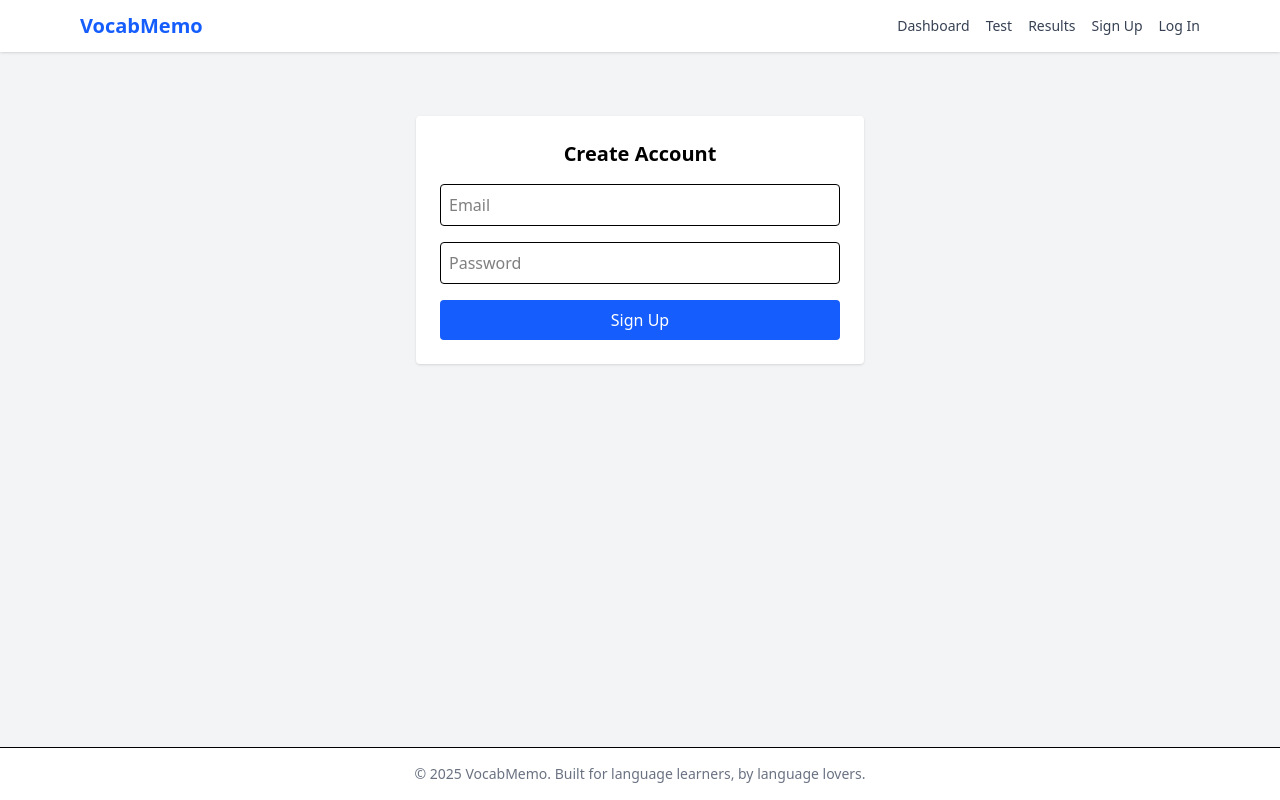
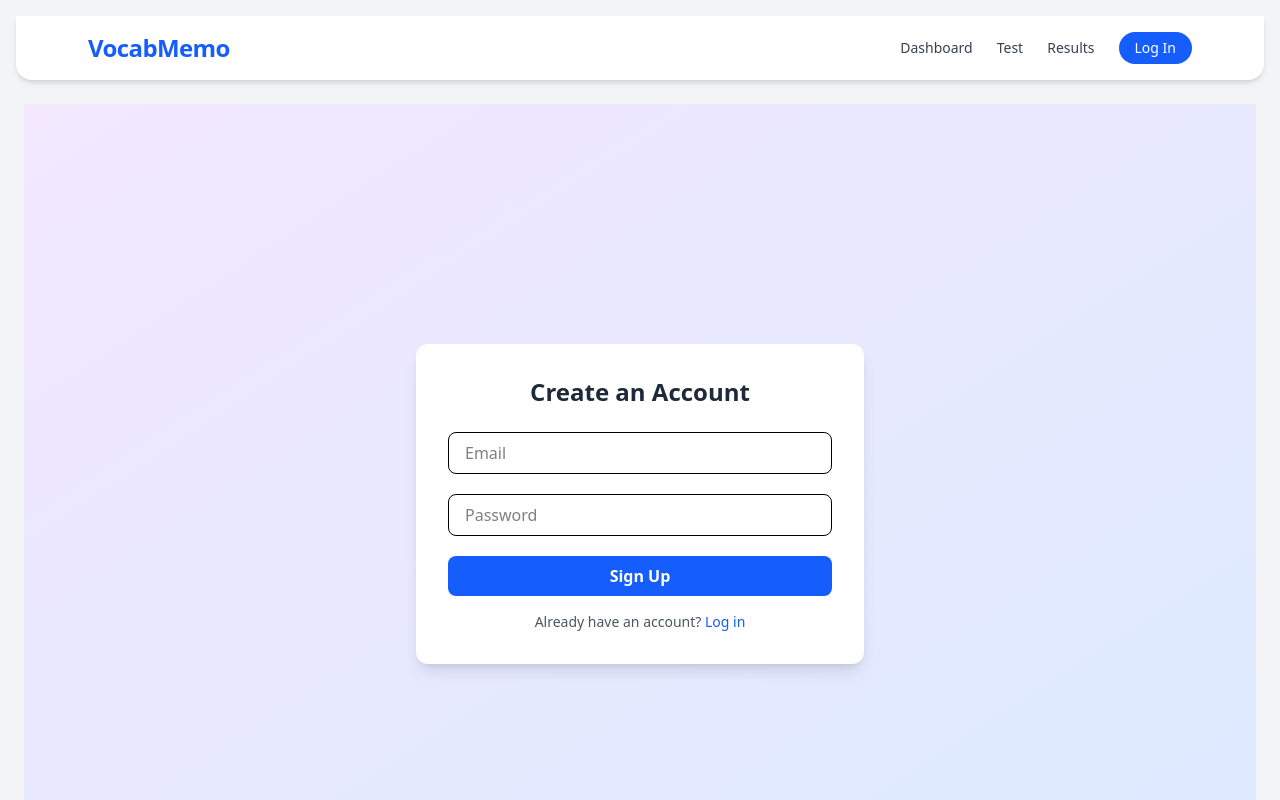
Before and after one commit to Nahom-ketsela/vocabulary-memo, a React (Vite) app in the folder vocab-memo-app/: page /signup in a window 1280 px wide. Shown: the top 800 px of the page. Built offline with nearby package versions, Linux system fonts and the light colour scheme; no server answers.

Commit message:
ui improvment fixes.

```diff
--- a/vocab-memo-app/src/components/Navbar.jsx
+++ b/vocab-memo-app/src/components/Navbar.jsx
@@ -7,42 +7,43 @@ import { auth } from '../firebase';
 export default function Navbar() {
     const { user } = useAuth();
     const navigate = useNavigate();
-    console.log('Navbar is rendering...');
-    console.log('User:', user);
-
 
     const handleLogout = async () => {
         await signOut(auth);
-        navigate('/'); // redirect after logout
+        navigate('/');
     };
 
     return (
-        <nav className="bg-white shadow">
-            <div className="max-w-6xl mx-auto px-4 py-3 flex justify-between items-center">
-                <Link to="/" className="text-xl font-bold text-blue-600">
+        <nav className="bg-white shadow-md rounded-b-2xl mx-4 mt-4">
+            <div className="max-w-6xl mx-auto px-6 py-4 flex justify-between items-center">
+                <Link to="/" className="text-2xl font-semibold text-blue-600 tracking-tight hover:opacity-90 transition">
                     VocabMemo
                 </Link>
 
-                <div className="space-x-4 text-sm text-gray-700 flex items-center">
-                    <Link to="/app" className="hover:text-blue-600">Dashboard</Link>
-                    <Link to="/test" className="hover:text-blue-600">Test</Link>
-                    <Link to="/results" className="hover:text-blue-600">Results</Link>
+                <div className="flex items-center space-x-6 text-sm font-medium text-gray-700">
+                    <Link to="/app" className="hover:text-blue-600 transition">Dashboard</Link>
+                    <Link to="/test" className="hover:text-blue-600 transition">Test</Link>
+                    <Link to="/results" className="hover:text-blue-600 transition">Results</Link>
 
                     {user ? (
                         <>
-                            <span className="text-gray-600 hidden sm:inline">Hello, {user.email.split('@')[0]}</span>
+                            <span className="text-gray-600 hidden sm:inline">
+                                Hello, <span className="font-semibold">{user.email.split('@')[0]}</span>
+                            </span>
                             <button
                                 onClick={handleLogout}
-                                className="text-red-500 hover:underline"
+                                className="bg-red-100 text-red-600 px-3 py-1 rounded-full hover:bg-red-200 transition"
                             >
                                 Logout
                             </button>
                         </>
                     ) : (
-                        <>
-                            <Link to="/signup" className="hover:text-blue-600">Sign Up</Link>
-                            <Link to="/login" className="hover:text-blue-600">Log In</Link>
-                        </>
+                        <Link
+                            to="/login"
+                            className="bg-blue-600 text-white px-4 py-1.5 rounded-full hover:bg-blue-700 transition"
+                        >
+                            Log In
+                        </Link>
                     )}
                 </div>
             </div>
--- a/vocab-memo-app/src/pages/Landing.jsx
+++ b/vocab-memo-app/src/pages/Landing.jsx
@@ -3,16 +3,41 @@ import { Link } from 'react-router-dom';
 
 export default function Landing() {
     return (
-        <div className="min-h-screen bg-gradient-to-br from-blue-100 to-purple-100 flex flex-col justify-between">
-            <div className="max-w-4xl mx-auto p-8 text-center">
-                <h1 className="text-4xl font-bold text-gray-800 mb-4">Welcome to VocabMemo</h1>
-                <p className="text-lg text-gray-600 mb-6">
-                    Learn vocabulary the clean way. Add language pairs, test yourself, track your progress.
+        <div className="min-h-screen bg-gradient-to-tr from-blue-50 via-purple-100 to-blue-200 flex flex-col ">
+            <header className="max-w-6xl mx-auto px-6 py-12 text-center">
+                <h1 className="text-5xl sm:text-6xl font-extrabold text-gray-800 mb-6 leading-tight">
+                    Your Vocabulary <span className="text-blue-600">Mastered</span>.
+                </h1>
+                <p className="text-lg sm:text-xl text-gray-600 max-w-2xl mx-auto">
+                    VocabMemo helps you test, track, and retain words across any language pair. Clean interface, deep learning. No fluff.
                 </p>
-                <Link to="/app" className="inline-block mt-4 bg-blue-600 text-white px-6 py-3 rounded-lg hover:bg-blue-700 transition">
+                <Link
+                    to="/app"
+                    className="inline-block mt-8 bg-blue-600 text-white px-8 py-3 text-lg rounded-full shadow-md hover:bg-blue-700 transition"
+                >
                     Get Started
                 </Link>
-            </div>
+            </header>
+
+            <main className="bg-white rounded-t-3xl shadow-lg px-6 py-12 mt-10">
+                <section className="max-w-6xl mx-auto grid md:grid-cols-2 gap-12 items-center">
+                    <div className="space-y-6">
+                        <h2 className="text-3xl font-bold text-gray-800">How VocabMemo Works</h2>
+                        <ul className="list-disc list-inside text-gray-700 text-base space-y-2">
+                            <li>Add your own vocabulary between two languages.</li>
+                            <li>Take smart adaptive tests that challenge memory and recognition.</li>
+                            <li>Get feedback on each response.</li>
+                            <li>Track progress over time with your personal test history.</li>
+                        </ul>
+                    </div>
+                    <img
+                        src="https://images.unsplash.com/photo-1722936598143-40ea5da94dfd?q=80&w=987&auto=format&fit=crop&ixlib=rb-4.1.0&ixid=M3wxMjA3fDB8MHxwaG90by1wYWdlfHx8fGVufDB8fHx8fA%3D%3D"
+                        alt="Vocabulary app illustration"
+                        className="rounded-xl shadow-md w-full object-cover"
+                    />
+                </section>
+            </main>
+
         </div>
     );
 }
--- a/vocab-memo-app/src/pages/Login.jsx
+++ b/vocab-memo-app/src/pages/Login.jsx
@@ -3,7 +3,7 @@ import { signInWithEmailAndPassword } from 'firebase/auth';
 import { auth } from '../firebase';
 import { useNavigate, Link } from 'react-router-dom';
 
-function Login() {
+export default function Login() {
     const navigate = useNavigate();
     const [email, setEmail] = useState('');
     const [password, setPassword] = useState('');
@@ -14,49 +14,49 @@ function Login() {
         try {
             await signInWithEmailAndPassword(auth, email, password);
             navigate('/app');
-        } catch (err) {
-            setError('Invalid login credentials');
+        } catch {
+            setError('Invalid email or password.');
         }
     };
 
     return (
-        <div className="max-w-md mx-auto mt-10 bg-white p-6 rounded shadow">
-            <h2 className="text-xl font-bold mb-4 text-center">Log In</h2>
-            <form onSubmit={handleLogin} className="space-y-4">
+        <div className="min-h-screen flex items-center justify-center bg-gradient-to-br from-blue-100 to-purple-100">
+            <div className="bg-white shadow-lg rounded-xl p-8 w-full max-w-md">
+                <h2 className="text-2xl font-bold text-center text-gray-800 mb-6">Welcome Back</h2>
+                <form onSubmit={handleLogin} className="space-y-5">
                     <input
                         type="email"
                         placeholder="Email"
                         value={email}
                         onChange={(e) => setEmail(e.target.value)}
-                    className="w-full border rounded p-2"
+                        className="w-full px-4 py-2 border rounded-lg focus:outline-none focus:ring-2 focus:ring-blue-400 transition"
                         required
+                        autoComplete="email"
                     />
                     <input
                         type="password"
                         placeholder="Password"
                         value={password}
                         onChange={(e) => setPassword(e.target.value)}
-                    className="w-full border rounded p-2"
+                        className="w-full px-4 py-2 border rounded-lg focus:outline-none focus:ring-2 focus:ring-blue-400 transition"
                         required
+                        autoComplete="current-password"
                     />
-                {error && <p className="text-red-500 text-sm">{error}</p>}
+                    {error && <p className="text-red-500 text-sm text-center">{error}</p>}
                     <button
                         type="submit"
-                    className="w-full bg-blue-600 text-white py-2 rounded hover:bg-blue-700"
+                        className="w-full bg-blue-600 text-white py-2 rounded-lg font-semibold hover:bg-blue-700 transition"
                     >
                         Log In
                     </button>
                 </form>
-
-
                 <p className="mt-4 text-sm text-center text-gray-600">
-                Don't have an account?{' '}
+                    Don’t have an account?{' '}
                     <Link to="/signup" className="text-blue-600 hover:underline">
                         Sign up
                     </Link>
                 </p>
             </div>
+        </div>
     );
 }
-
-export default Login;
--- a/vocab-memo-app/src/pages/Signup.jsx
+++ b/vocab-memo-app/src/pages/Signup.jsx
@@ -1,7 +1,7 @@
 import React, { useState } from 'react';
 import { createUserWithEmailAndPassword } from 'firebase/auth';
 import { auth } from '../firebase';
-import { useNavigate } from 'react-router-dom';
+import { useNavigate, Link } from 'react-router-dom';
 
 export default function Signup() {
     const navigate = useNavigate();
@@ -20,20 +20,43 @@ export default function Signup() {
     };
 
     return (
-        <div className="max-w-md mx-auto mt-10 bg-white p-6 rounded shadow">
-            <h2 className="text-xl font-bold mb-4 text-center">Create Account</h2>
-            <form onSubmit={handleSignup} className="space-y-4">
-                <input type="email" placeholder="Email" value={email}
-                    onChange={(e) => setEmail(e.target.value)}
-                    className="w-full border rounded p-2" required />
-                <input type="password" placeholder="Password" value={password}
-                    onChange={(e) => setPassword(e.target.value)}
-                    className="w-full border rounded p-2" required />
-                {error && <p className="text-red-500 text-sm">{error}</p>}
-                <button type="submit" className="w-full bg-blue-600 text-white py-2 rounded hover:bg-blue-700">
-                    Sign Up
-                </button>
-            </form>
+        <div className="min-h-screen flex items-center justify-center bg-gradient-to-br from-purple-100 to-blue-100">
+            <div className="bg-white shadow-lg rounded-xl p-8 w-full max-w-md">
+                <h2 className="text-2xl font-bold text-center text-gray-800 mb-6">Create an Account</h2>
+                <form onSubmit={handleSignup} className="space-y-5">
+                    <input
+                        type="email"
+                        placeholder="Email"
+                        value={email}
+                        onChange={(e) => setEmail(e.target.value)}
+                        className="w-full px-4 py-2 border rounded-lg focus:outline-none focus:ring-2 focus:ring-purple-400 transition"
+                        required
+                        autoComplete="email"
+                    />
+                    <input
+                        type="password"
+                        placeholder="Password"
+                        value={password}
+                        onChange={(e) => setPassword(e.target.value)}
+                        className="w-full px-4 py-2 border rounded-lg focus:outline-none focus:ring-2 focus:ring-purple-400 transition"
+                        required
+                        autoComplete="new-password"
+                    />
+                    {error && <p className="text-red-500 text-sm text-center">{error}</p>}
+                    <button
+                        type="submit"
+                        className="w-full bg-blue-600 text-white py-2 rounded-lg font-semibold hover:bg-blue-700 transition"
+                    >
+                        Sign Up
+                    </button>
+                </form>
+                <p className="mt-4 text-sm text-center text-gray-600">
+                    Already have an account?{' '}
+                    <Link to="/login" className="text-blue-600 hover:underline">
+                        Log in
+                    </Link>
+                </p>
+            </div>
         </div>
     );
 }
```
Lines whose indentation alone changed are shown as unchanged.
